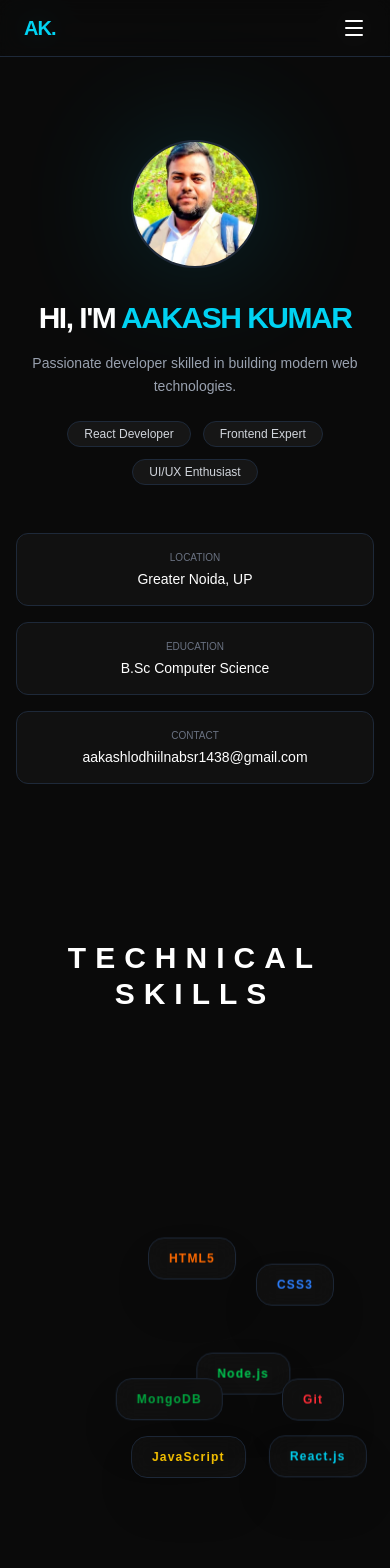
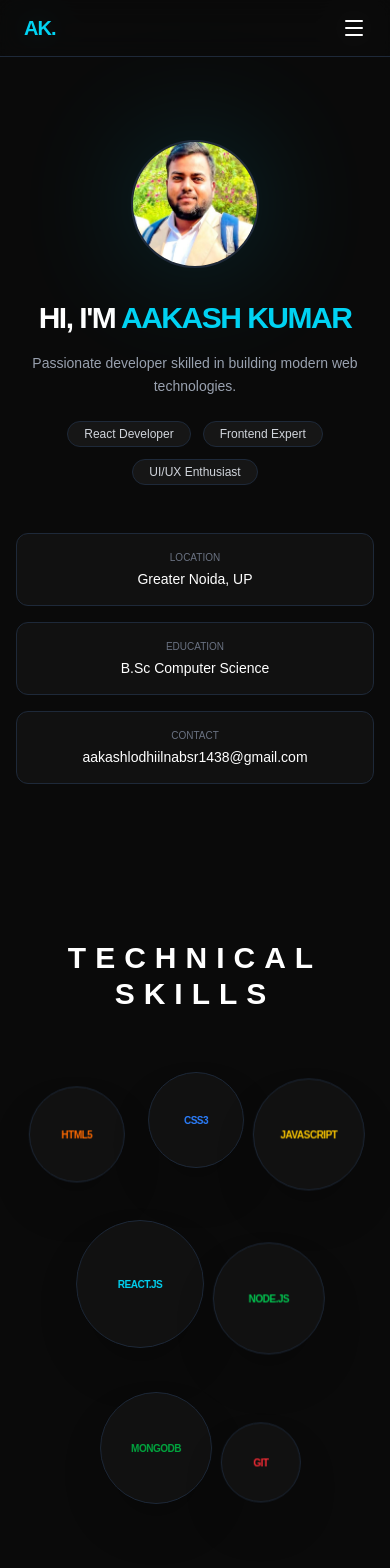
Before and after one commit to aakashlodhi00x-commits/portfolio, a Next.js app: page / in a window 390 px wide. Shown: the top 1568 px of the page. Built offline with nearby package versions, Linux system fonts and the light colour scheme.

Commit message:
Fix: Interactive and responsive floating bubble skills

```diff
--- a/src/components/Skills.tsx
+++ b/src/components/Skills.tsx
@@ -1,67 +1,58 @@
 "use client"
-import React from 'react';
+import React, { useRef } from 'react';
 import { motion } from 'framer-motion';
 
 const skills = [
-  { name: 'HTML5', x: -70, y: -100, color: 'text-orange-500' },
-  { name: 'CSS3', x: 70, y: -80, color: 'text-blue-500' },
-  { name: 'JavaScript', x: -80, y: 120, color: 'text-yellow-400' },
-  { name: 'React.js', x: 80, y: 150, color: 'text-cyan-400' },
-  { name: 'Node.js', x: 0, y: 20, color: 'text-green-500' },
-  { name: 'MongoDB', x: -100, y: 50, color: 'text-green-600' },
-  { name: 'Git', x: 100, y: 70, color: 'text-red-500' },
+  { name: 'HTML5', color: 'text-orange-500', size: 'w-24 h-24 md:w-32 md:h-32' },
+  { name: 'CSS3', color: 'text-blue-500', size: 'w-24 h-24 md:w-32 md:h-32' },
+  { name: 'JavaScript', color: 'text-yellow-400', size: 'w-28 h-28 md:w-36 md:h-36' },
+  { name: 'React.js', color: 'text-cyan-400', size: 'w-32 h-32 md:w-40 md:h-40' },
+  { name: 'Node.js', color: 'text-green-500', size: 'w-28 h-28 md:w-36 md:h-36' },
+  { name: 'MongoDB', color: 'text-green-600', size: 'w-28 h-28 md:w-36 md:h-36' },
+  { name: 'Git', color: 'text-red-500', size: 'w-20 h-20 md:w-28 md:h-28' },
 ];
 
 const Skills = () => {
+  const constraintsRef = useRef(null);
+
   return (
-    <section id="skills" className="py-24 bg-[#0a0a0a] relative min-h-[750px] flex flex-col items-center justify-start overflow-hidden max-w-full">
+    <section id="skills" className="py-24 bg-[#0a0a0a] relative min-h-[800px] flex flex-col items-center overflow-hidden">
 
-      {/* Heading - Increased Margin Bottom to avoid overlap */}
-      <h2 className="text-3xl md:text-5xl font-bold text-white mb-32 z-20 uppercase tracking-[0.3em] text-center px-4">
+      <h2 className="text-3xl md:text-5xl font-bold text-white mb-10 z-20 uppercase tracking-[0.3em] text-center px-4">
         Technical Skills
       </h2>
 
-      {/* Skills Container */}
-      <div className="relative w-full h-[400px] flex items-center justify-center">
+      {/* Constraints Area: Iske bahar bubbles nahi jayenge */}
+      <motion.div
+        ref={constraintsRef}
+        className="relative w-full max-w-5xl h-[500px] md:h-[600px] flex flex-wrap justify-center items-center gap-4 md:gap-10 p-4"
+      >
         {skills.map((skill, index) => (
           <motion.div
             key={index}
+            drag
+            dragConstraints={constraintsRef} // Screen se bahar nahi jayega
+            whileDrag={{ scale: 1.2, zIndex: 50 }}
             animate={{
-              y: [0, -25, 0],
+              y: [0, -20, 0],
               x: [0, 10, 0]
             }}
             transition={{
-              duration: 4 + (index % 3),
+              duration: 3 + (index % 2),
               repeat: Infinity,
-              ease: "easeInOut",
-              delay: index * 0.2
+              ease: "easeInOut"
             }}
-            className="absolute px-5 py-3 md:px-10 md:py-6 bg-[#111]/90 backdrop-blur-md border border-gray-800 rounded-2xl shadow-2xl z-10 flex items-center justify-center"
-            style={{
-              left: `calc(50% + (var(--spread-x) * ${skill.x}px))`,
-              top: `calc(50% + (var(--spread-y) * ${skill.y}px))`,
-              transform: 'translate(-50%, -50%)'
-            }}
+            className={`${skill.size} bg-[#111] border border-gray-800 rounded-full shadow-2xl flex items-center justify-center cursor-grab active:cursor-grabbing backdrop-blur-md hover:border-cyan-500/50 transition-colors z-10`}
           >
-            <span className={`text-xs md:text-xl font-black tracking-widest ${skill.color} whitespace-nowrap`}>
+            <span className={`text-[10px] md:text-sm font-black text-center px-2 uppercase tracking-tighter ${skill.color}`}>
               {skill.name}
             </span>
           </motion.div>
         ))}
-      </div>
 
-      <style jsx>{`
-        div {
-          --spread-x: 0.8; /* Mobile par width control */
-          --spread-y: 0.8; /* Mobile par height control */
-        }
-        @media (min-width: 768px) {
-          div {
-            --spread-x: 2.5; /* Laptop par wide spread */
-            --spread-y: 1.8; /* Laptop par height control taaki heading se na takraye */
-          }
-        }
-      `}</style>
+        {/* Central Glow */}
+        <div className="absolute top-1/2 left-1/2 -translate-x-1/2 -translate-y-1/2 w-64 h-64 bg-cyan-500/10 blur-[100px] rounded-full -z-10"></div>
+      </motion.div>
     </section>
   );
 };
```
